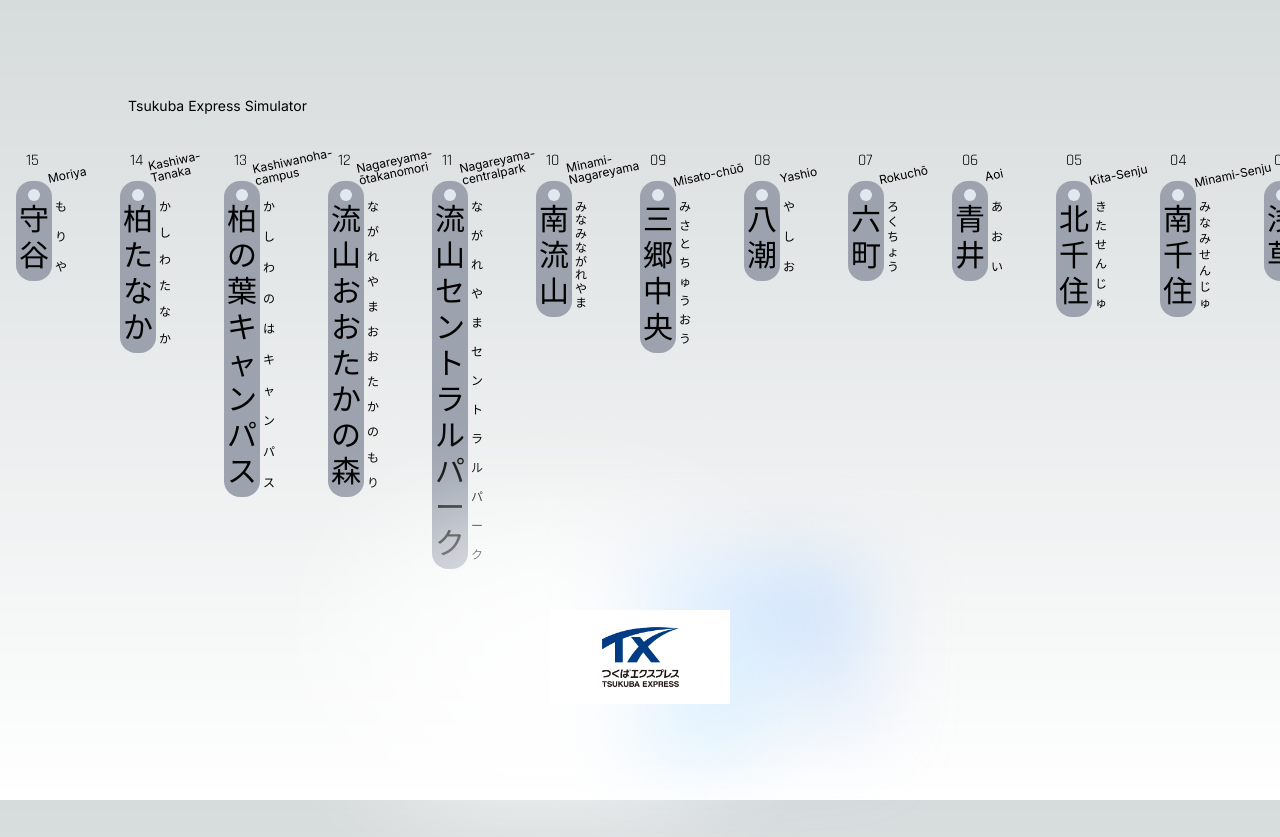
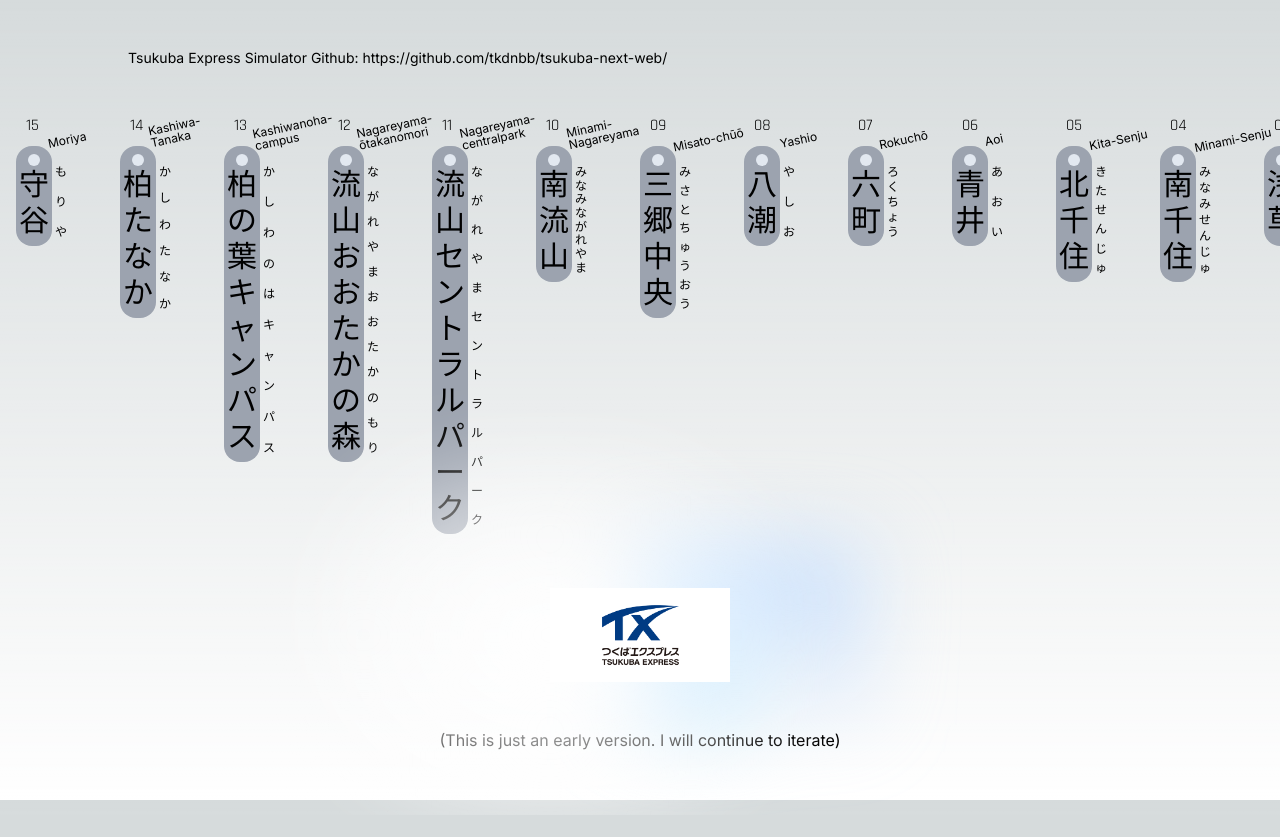
Before and after one commit to tkdnbb/tsukuba-next-web, a Next.js app: page / in a window 1280 px wide. Shown: the top 837 px of the page. After the commit the page ends 815 px from the top, so only its background shows below. Built offline with nearby package versions, Linux system fonts and the light colour scheme.

Commit message:
update(home): edited home page

```diff
--- a/src/app/globals.css
+++ b/src/app/globals.css
@@ -8,14 +8,14 @@
   --background-end-rgb: 255, 255, 255;
 }
 
-@media (prefers-color-scheme: dark) {
+/* @media (prefers-color-scheme: dark) {
   :root {
     --foreground-rgb: 255, 255, 255;
     --background-start-rgb: 0, 0, 0;
     --background-end-rgb: 0, 0, 0;
   }
 }
-
+ */
 body {
   color: rgb(var(--foreground-rgb));
   background: linear-gradient(
--- a/src/app/page.tsx
+++ b/src/app/page.tsx
@@ -3,9 +3,10 @@
 
 export default function Home() {
   return (
-    <main className="flex min-h-screen flex-col items-center justify-between p-24">
+    <main className="flex min-h-screen flex-col items-center justify-between p-12">
       <div className="z-10 w-full max-w-5xl items-center justify-between font-mono text-sm lg:flex">
         Tsukuba Express Simulator
+        Github: https://github.com/tkdnbb/tsukuba-next-web/
       </div>
       <div>
         <LineRouteMap />
@@ -14,12 +15,15 @@
         <Image
           className="relative dark:drop-shadow-[0_0_0.3rem_#ffffff70] dark:invert"
           src="/tx.png"
-          alt="Next.js Logo"
+          alt="Tsukuba express Logo"
           width={180}
           height={37}
           priority
         />
       </div>
+      <div>
+        (This is just an early version. I will continue to iterate)
+      </div>
     </main>
   )
 }
```
